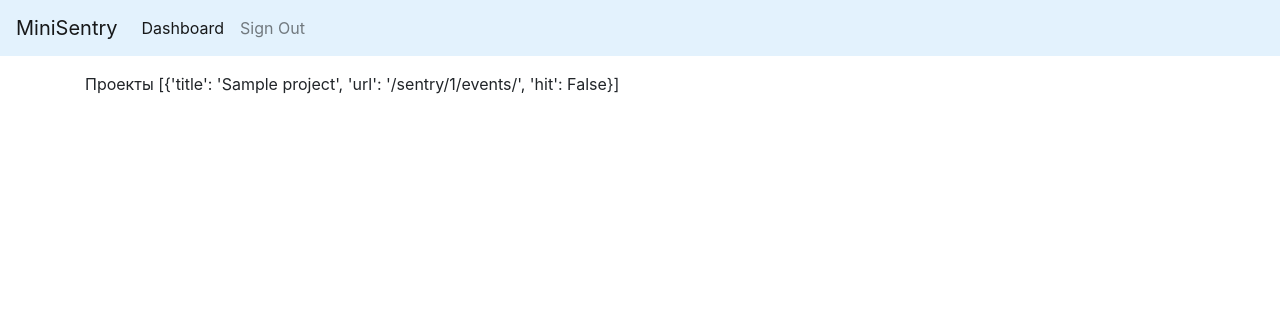
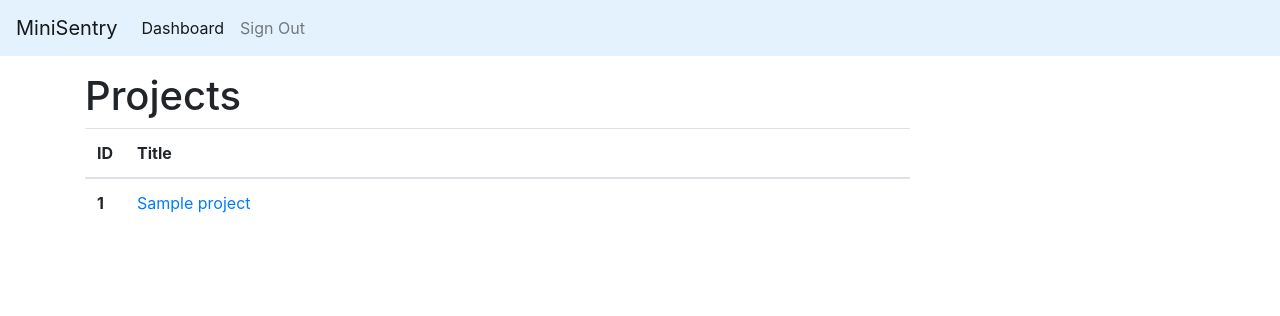
Before and after one commit to anti1869/minisentry, a Django app: page /sentry/ in a window 1280 px wide. Shown: the top 316 px of the page. Run offline with Django 3.2, Linux system fonts and the light colour scheme; a user stored in the database is signed in; tables that the repository leaves empty hold one stand-in row (values such as "Sample post"); some libraries are stand-ins or nearby versions.

Commit message:
Dashboard template with projects list

```diff
--- a/src/minisentry/templates/dashboard.html
+++ b/src/minisentry/templates/dashboard.html
@@ -3,6 +3,21 @@
 {% block title %}Dashboard{% endblock %}
 
 {% block content %}
-  Проекты
-  {{ projects_menu }}
+  <h1>Projects</h1>
+  <table class="table">
+  <thead>
+    <tr>
+      <th scope="col">ID</th>
+      <th scope="col" width="100%">Title</th>
+    </tr>
+  </thead>
+  <tbody>
+    {% for item in projects_menu %}
+      <tr>
+        <th scope="row">{{ item.id }}</th>
+        <td><a href="{{ item.url }}">{{ item.title }}</a></td>
+      </tr>
+    {% endfor %}
+  </tbody>
+  </table>
 {% endblock %}
--- a/src/minisentry/views/projects.py
+++ b/src/minisentry/views/projects.py
@@ -18,15 +18,16 @@ class BaseView(LoginRequiredMixin, TemplateView):
 
     def get_projects_menu(self) -> List[Dict]:
         projects = (
-            (title, reverse("events-list", kwargs={"project_id": pk}))
+            (pk, title, reverse("events-list", kwargs={"project_id": pk}))
             for title, pk in Project.objects.values_list("title", "pk").order_by("title").iterator()
         )
         data = [
             {
+                "id": pk,
                 "title": title,
                 "url": url,
                 "hit": self.request.path == url,
-            } for title, url in projects
+            } for pk, title, url in projects
         ]
         return data
 
```
